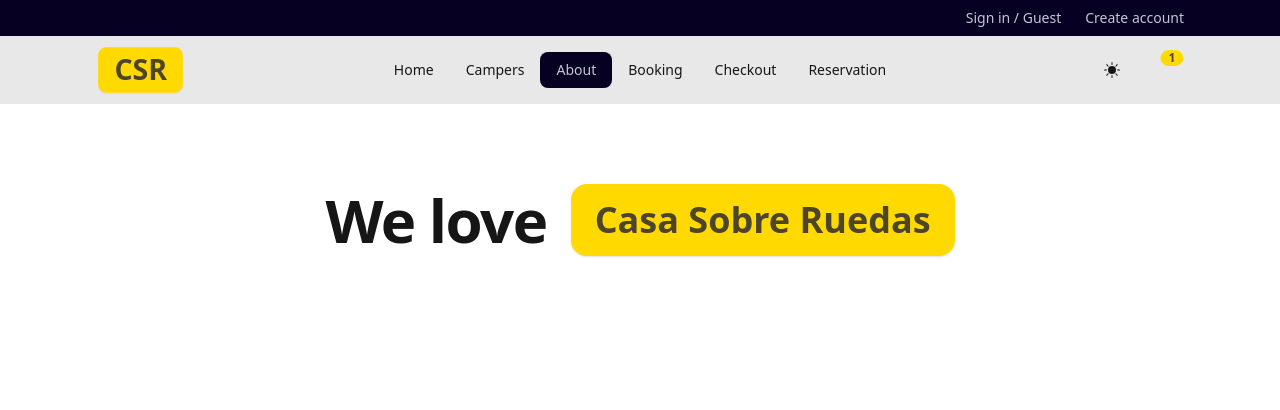
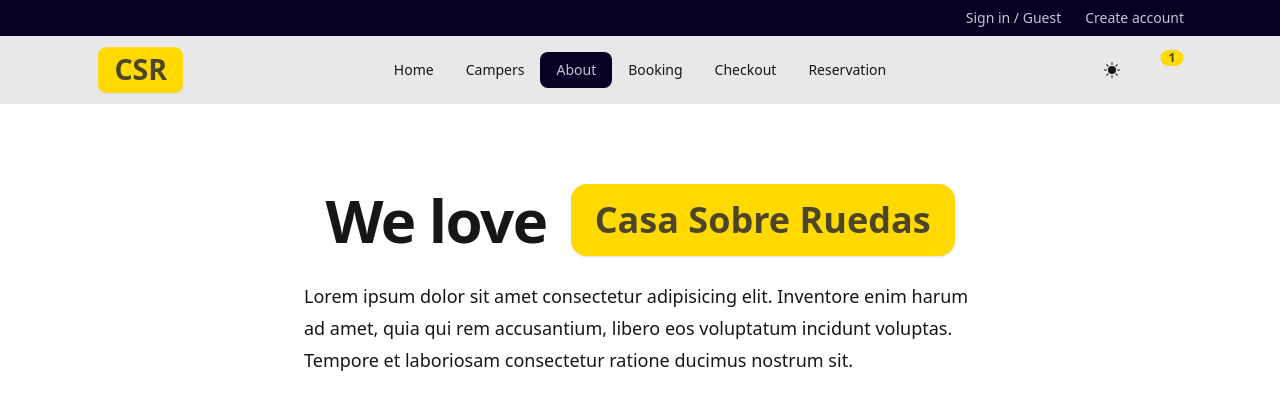
Before and after one commit to Davidcastel26/client-csr, a React (Vite) app: page /about in a window 1280 px wide. Shown: the top 410 px of the page. Built offline with nearby package versions, Linux system fonts and the light colour scheme; some icons are missing.

Commit message:
Update About.jsx

```diff
--- a/src/pages/About.jsx
+++ b/src/pages/About.jsx
@@ -15,7 +15,7 @@ export const About = () => {
         </div>
       </div>
       <p className="mt-6 text-lg leading-8 max-w-2xl mx-auto">
-
+        Lorem ipsum dolor sit amet consectetur adipisicing elit. Inventore enim harum ad amet, quia qui rem accusantium, libero eos voluptatum incidunt voluptas. Tempore et laboriosam consectetur ratione ducimus nostrum sit.
       </p>
     </>
   )
```
